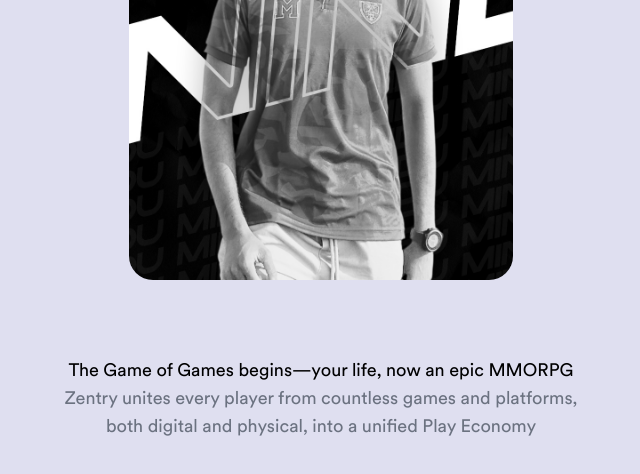
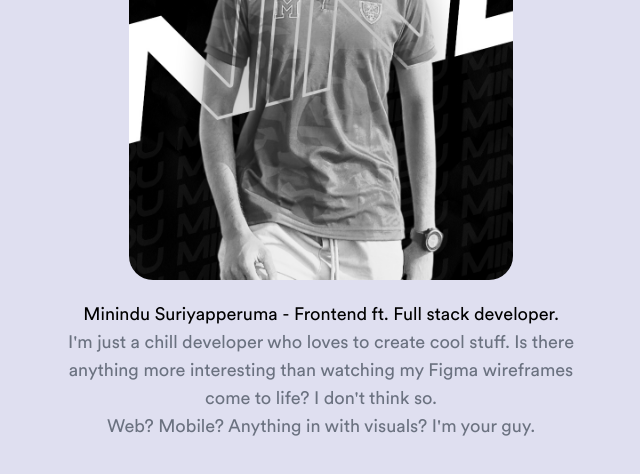
Before and after one commit to pavix0xd/pavix0xd.github.io, a React (Vite) app: page / in a window 1280 px wide. Shown: the part 1704-2178 px from the top of the page, without its empty margins (319-959 px from the left). Built offline with nearby package versions, Linux system fonts and the light colour scheme; a web font is replaced by a local one.

Commit message:
feat: update About component with personal description and engaging text

```diff
--- a/src/components/About.jsx
+++ b/src/components/About.jsx
@@ -39,10 +39,11 @@
                 <AboutText/>
 
                 <div className="about-subtext">
-                    <p>The Game of Games begins—your life, now an epic MMORPG</p>
+                    <p>Minindu Suriyapperuma - Frontend ft. Full stack developer.</p>
                     <p className="text-gray-500">
-                        Zentry unites every player from countless games and platforms, both
-                        digital and physical, into a unified Play Economy
+                        I'm just a chill developer who loves to create cool stuff. Is there
+                        anything more interesting than watching my Figma wireframes come to life? I don't think so. <br/>
+                        Web? Mobile? Anything in with visuals? I'm your guy.
                     </p>
                 </div>
             </div>
```
